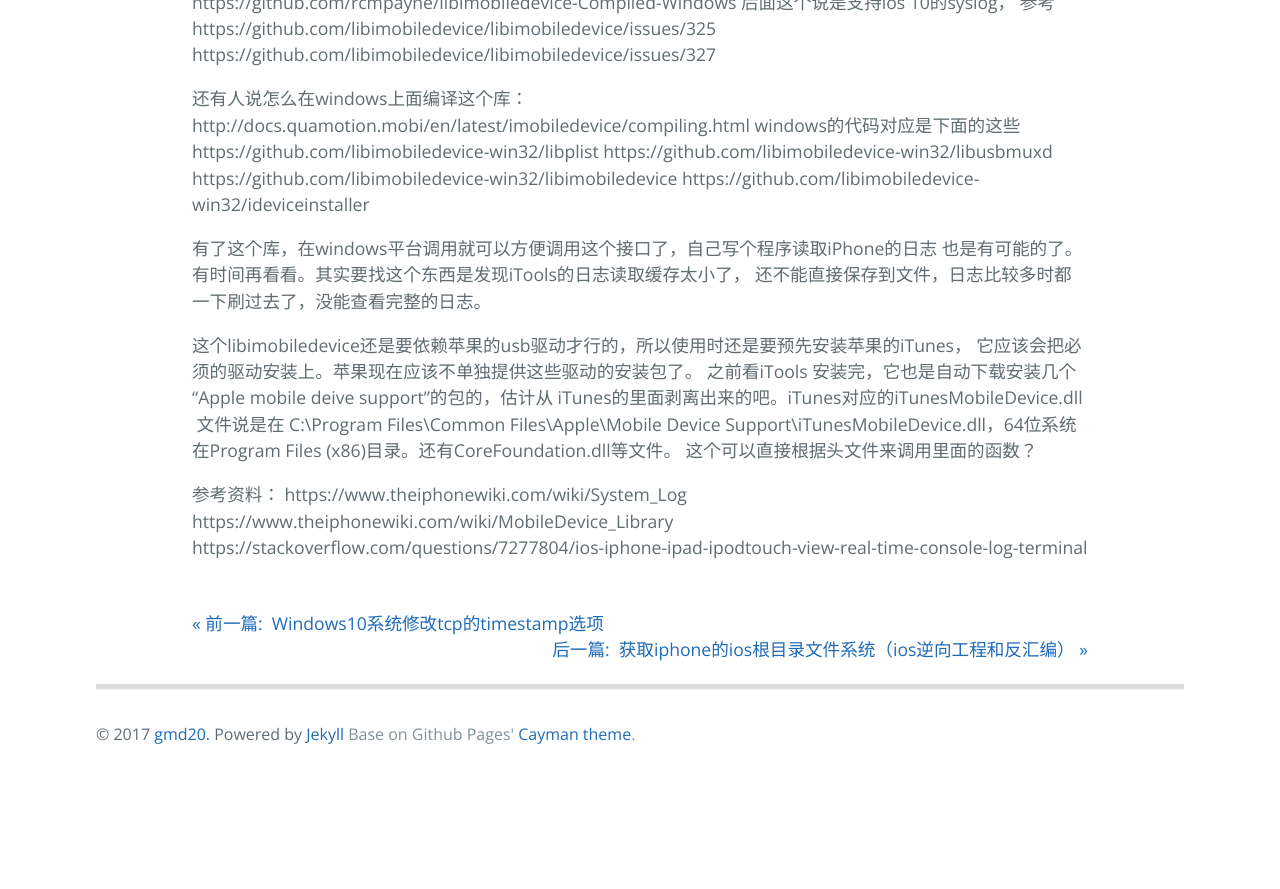
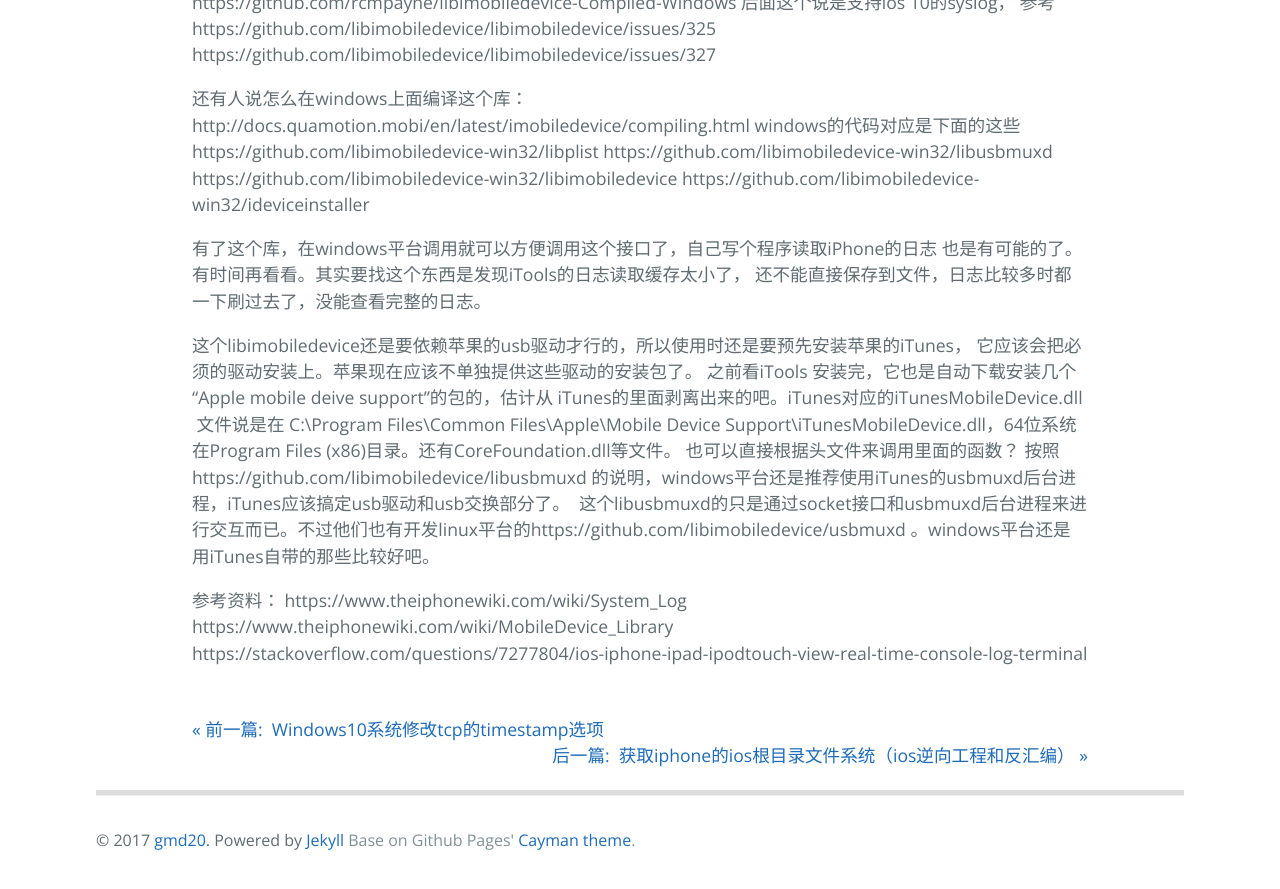
Before and after one commit to gmd20/gmd20.github.io, a Jekyll site: the page built from _posts/2017-06-01-编程通过usb接口读取iOS设备的device console（syslog实时日志）的方法.markdown, in a window 1280 px wide and 900 px high, scrolled down 1197 px. Shown: the top 889 px of the window. Built offline with Jekyll 4.4.1, drawn with Linux system fonts in a browser that asks for light colours; Markdown is read by kramdown in place of the engine named in the settings; comment, search, counter and statistics services are not loaded; before the commit the page ends 1991 px from its top, so only the background shows below that.

Commit message:
Update 2017-06-01-编程通过usb接口读取iOS设备的device console（syslog实时日志）的方法.markdown

```diff
--- a/_posts/2017-06-01-编程通过usb接口读取iOS设备的device console（syslog实时日志）的方法.markdown
+++ b/_posts/2017-06-01-编程通过usb接口读取iOS设备的device console（syslog实时日志）的方法.markdown
@@ -1,3 +1,4 @@
+
 
 
 
@@ -50,7 +51,9 @@ https://github.com/libimobiledevice-win32/ideviceinstaller
 它应该会把必须的驱动安装上。苹果现在应该不单独提供这些驱动的安装包了。
 之前看iTools 安装完，它也是自动下载安装几个 “Apple mobile deive support”的包的，估计从
 iTunes的里面剥离出来的吧。iTunes对应的iTunesMobileDevice.dll  文件说是在 C:\Program Files\Common Files\Apple\Mobile Device Support\iTunesMobileDevice.dll，64位系统在Program Files (x86)目录。还有CoreFoundation.dll等文件。
-这个可以直接根据头文件来调用里面的函数？
+也可以直接根据头文件来调用里面的函数？
+按照https://github.com/libimobiledevice/libusbmuxd 的说明，windows平台还是推荐使用iTunes的usbmuxd后台进程，iTunes应该搞定usb驱动和usb交换部分了。  这个libusbmuxd的只是通过socket接口和usbmuxd后台进程来进行交互而已。不过他们也有开发linux平台的https://github.com/libimobiledevice/usbmuxd
+。windows平台还是用iTunes自带的那些比较好吧。
 
 
 参考资料：
```
